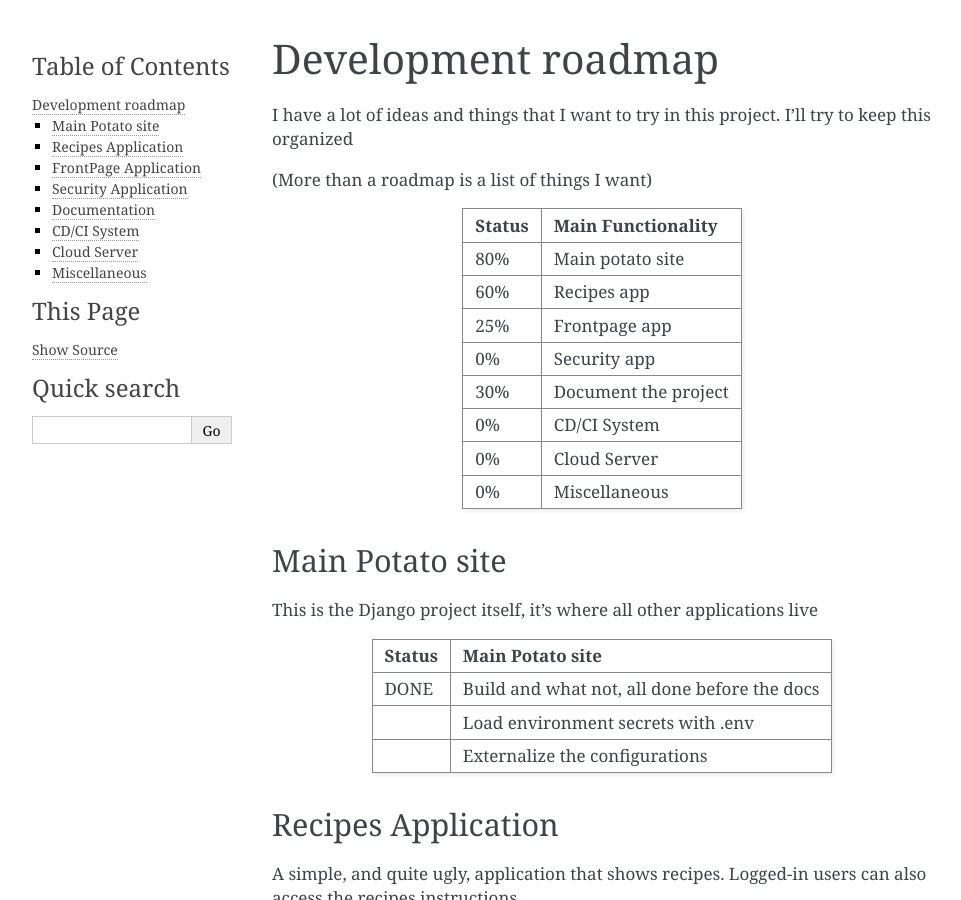
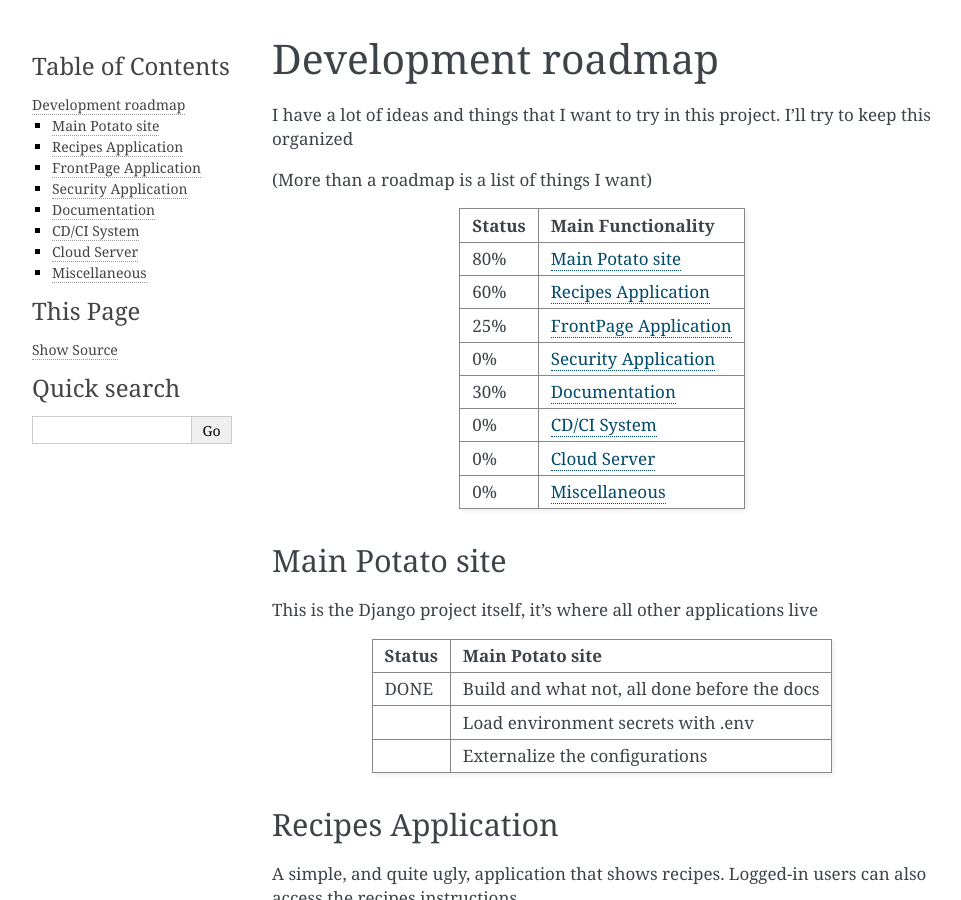
Before and after one commit to fabi1816/super-duper-potato, a Sphinx documentation site: the page built from docs/source/roadmap.rst, in a window 1280 px wide and 900 px high. Shown: the whole window, without its empty margins (148-1109 px from the left). Built offline with Sphinx 7.4.7, drawn with Linux system fonts in a browser that asks for light colours.

Commit message:
Added links to the roadmap sections

```diff
--- a/docs/source/roadmap.rst
+++ b/docs/source/roadmap.rst
@@ -6,25 +6,27 @@
 
 (More than a roadmap is a list of things I want)
 
-+--------+----------------------------+
-| Status | Main Functionality         |
-+========+============================+
-|    80% | Main potato site           |
-+--------+----------------------------+
-|    60% | Recipes app                |
-+--------+----------------------------+
-|    25% | Frontpage app              |
-+--------+----------------------------+
-|     0% | Security app               |
-+--------+----------------------------+
-|    30% | Document the project       |
-+--------+----------------------------+
-|     0% | CD/CI System               |
-+--------+----------------------------+
-|     0% | Cloud Server               |
-+--------+----------------------------+
-|     0% | Miscellaneous              |
-+--------+----------------------------+
++--------+------------------------------+
+| Status | Main Functionality           |
++========+==============================+
+|    80% | :ref:`potato-roadmap`        |
++--------+------------------------------+
+|    60% | :ref:`recipes-roadmap`       |
++--------+------------------------------+
+|    25% | :ref:`frontpage-roadmap`     |
++--------+------------------------------+
+|     0% | :ref:`security-roadmap`      |
++--------+------------------------------+
+|    30% | :ref:`documentation-roadmap` |
++--------+------------------------------+
+|     0% | :ref:`cdci-roadmap`          |
++--------+------------------------------+
+|     0% | :ref:`cloud-server-roadmap`  |
++--------+------------------------------+
+|     0% | :ref:`miscellaneous-roadmap` |
++--------+------------------------------+
+
+.. _potato-roadmap:
 
 Main Potato site
 ----------------
@@ -101,6 +109,8 @@
 |        | Only allow registered users to be logged-in users    |
 +--------+------------------------------------------------------+
 
+.. _documentation-roadmap:
+
 Documentation
 -------------
 
```
Also changed, not shown: other parts of docs/source/roadmap.rst (+12 -0 lines).
